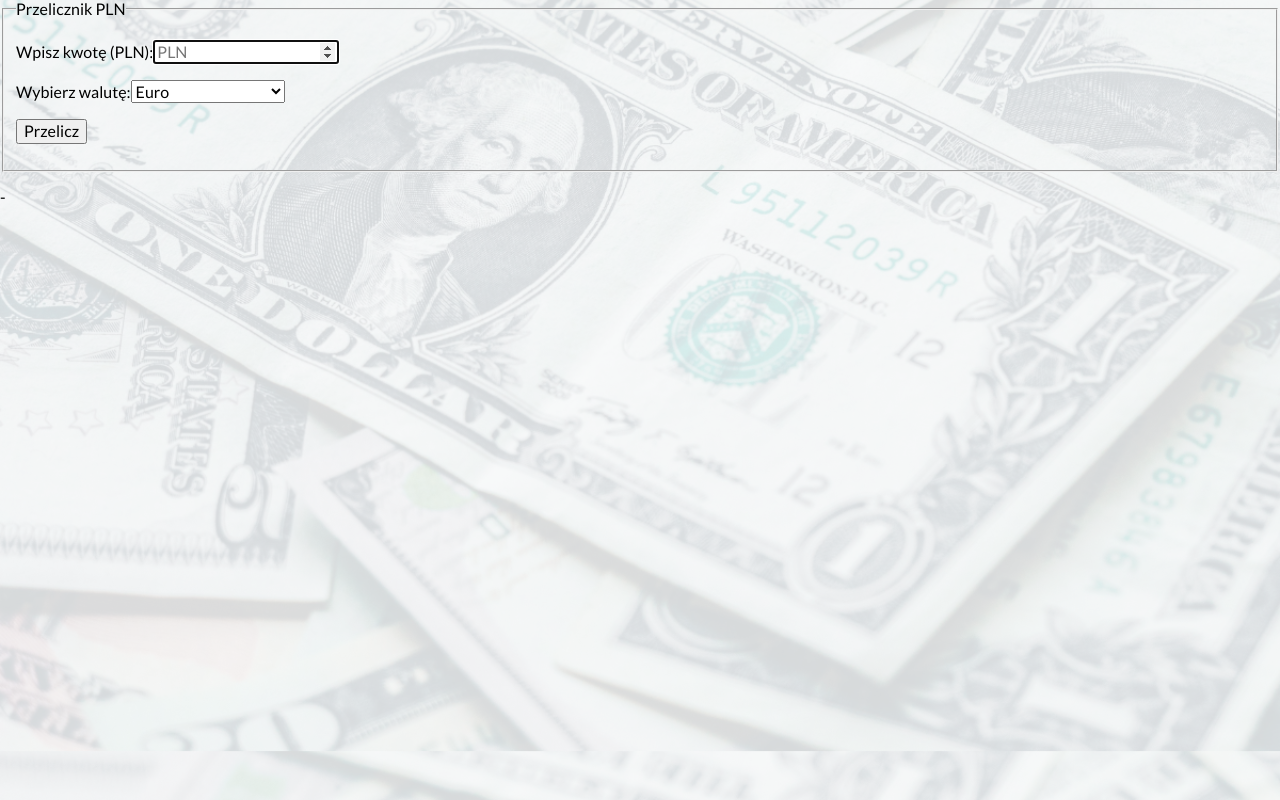
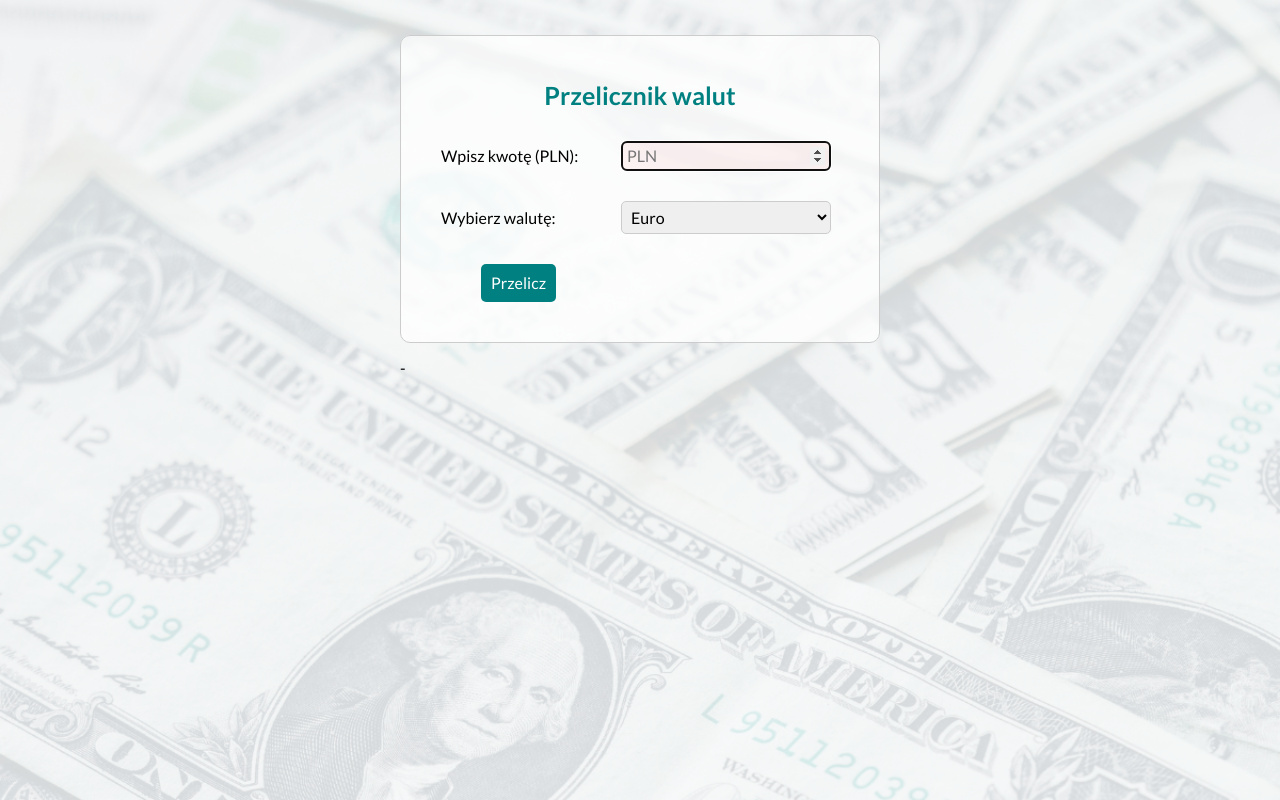
Before and after one commit to konradkapica/currency-converter-react-2, a React (Create React App) app: page / in a window 1280 px wide. Built offline with nearby package versions, Linux system fonts and the light colour scheme.

Commit message:
added original css and Container component

```diff
--- a/src/App.js
+++ b/src/App.js
@@ -1,12 +1,13 @@
+import Container from "./Container";
 import Form from "./Form";
 import Result from "./Result";
 
 function App() {
   return (
-    <div className="body__container">
+    <Container>
         <Form />
         <Result />
-    </div>
+    </Container>
   );
 }
 
--- /dev/null
+++ b/src/Container/index.js
@@ -0,0 +1,9 @@
+import "./style.css";
+
+const Container = ({children}) => (
+    <main className="body__container">
+        {children}
+    </main>
+);
+
+export default Container;
--- /dev/null
+++ b/src/Container/style.css
@@ -0,0 +1,5 @@
+.body__container {
+    max-width: 500px;
+    margin: 0 auto;
+    padding: 10px;
+}
--- a/src/Form/index.js
+++ b/src/Form/index.js
@@ -1,9 +1,12 @@
+import "./style.css";
 import { currecies } from "../Currencies";
 
 const Form = (props) => (
     <form className="form">
         <fieldset className="form__fieldset">
-            <legend className="form__legend">Przelicznik PLN</legend>
+            <header className="form__header">
+                Przelicznik walut
+            </header>
             <p className="form__paragraph">
                 <label>
                     <span className="form__labelText">Wpisz kwotę (PLN):</span>
@@ -26,7 +29,7 @@ const Form = (props) => (
                     </select>
                 </label>
             </p>
-            <p>
+            <p className="form__paragraph form__paragraph--button">
                 <button className="form__button">Przelicz</button>
             </p>
         </fieldset>
--- /dev/null
+++ b/src/Form/style.css
@@ -0,0 +1,64 @@
+.form__fieldset {
+    border: 1px solid #ccc;
+    border-radius: 10px;
+    padding: 40px;
+    margin: 25px 0 0 0;
+    background-color: rgba(255, 255, 255, 0.741);
+    display: grid;
+}
+
+.form__header {
+    text-align: center;
+    color: hsl(180, 100%, 25%);
+    font-size: 25px;
+    font-weight: 700;
+    padding: 5px 10px;
+    margin: 0 5px 10px 5px;
+    border-radius: 5px;
+}
+
+.form__field {
+    border: 1px solid #ccc;
+    padding: 5px;
+    width: 100%;
+    max-width: 210px;
+    border-radius: 5px;
+}
+
+.form__labelText {
+    width: 100%;
+    max-width: 175px;
+    display: inline-block;
+    margin-right: 5px;
+    margin-bottom: 20px;
+}
+
+.form__paragraph {
+    margin-bottom: 0;
+}
+
+.form__paragraph--button {
+    display: flex;
+    flex-grow: 1;
+}
+
+.form__field:invalid {
+    background-color: rgba(255, 205, 205, 0.215);
+}
+
+.form__button {
+    border: none;
+    background-color: #008080;
+    color: white;
+    padding: 10px;
+    border-radius: 5px;
+    margin-left: 40px;
+}
+
+.form__button:hover {
+    background-color: hsl(180, 100%, 30%);
+}
+
+.form__button:active {
+    background-color: hsl(180, 100%, 35%);
+}
--- a/src/index.css
+++ b/src/index.css
@@ -10,5 +10,5 @@ body {
   font-family: 'Lato', sans-serif;
   background-image: url(../public/background.png);
   background-size: cover;
-  background-position: center;
+  background-position: inherit;
 }
```
